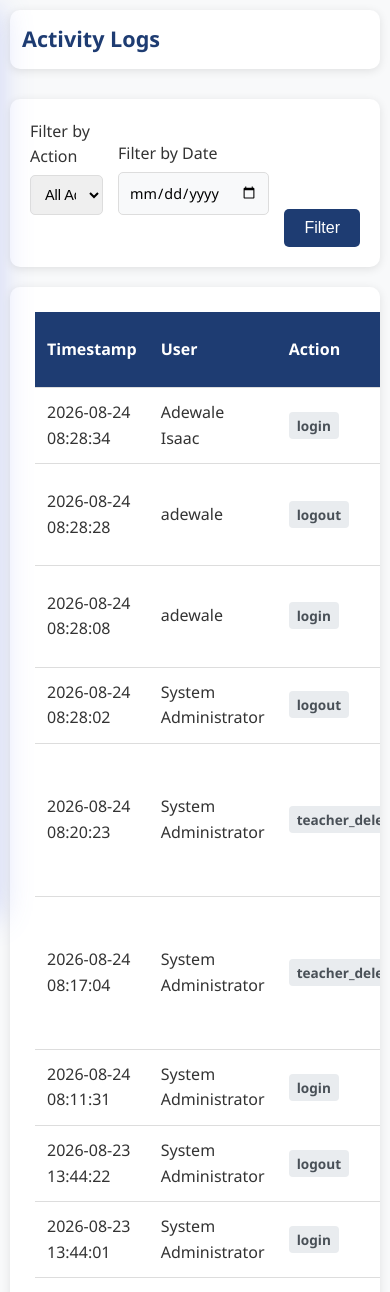
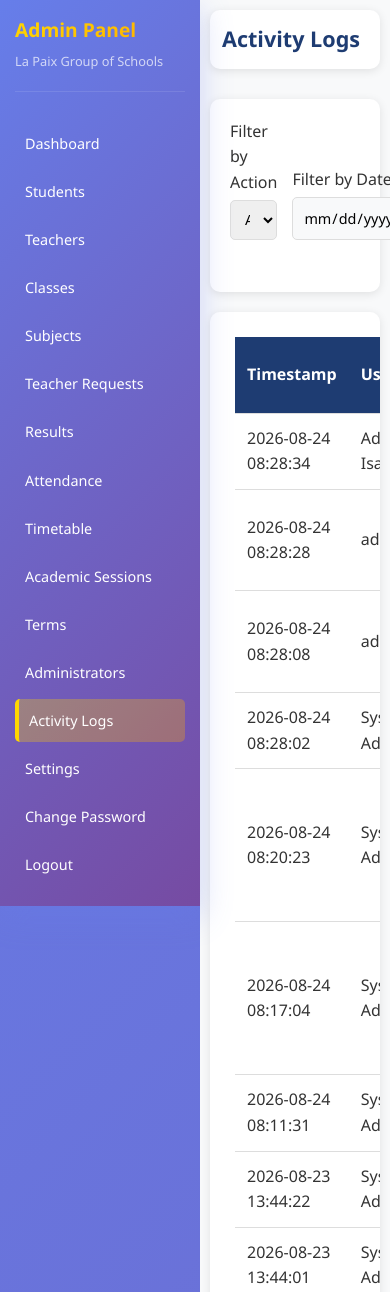
Before and after one commit to adearch374/isaac, a Flask app: page /admin/activity-logs in a window 390 px wide. Shown: the top 1292 px of the page. Run offline with Flask 3, Linux system fonts and the light colour scheme; a user stored in the database is signed in; data comes from the database, SQL or seed files in the repository.

Commit message:
Keep mobile sidebars accessible

```diff
--- a/LA PAIX GROUP OF SCHOOL/static/styles.css
+++ b/LA PAIX GROUP OF SCHOOL/static/styles.css
@@ -1112,6 +1112,19 @@ html, body {
     }
 }
 
+/* Pages without a dashboard toggle keep their navigation visible beside content. */
+@media (max-width: 768px) {
+    .dashboard-container:not(:has(.sidebar-toggle)) .sidebar {
+        width: 200px !important;
+        transform: translateX(0) !important;
+    }
+
+    .dashboard-container:not(:has(.sidebar-toggle)) .main-content {
+        margin-left: 200px !important;
+        width: calc(100% - 200px) !important;
+    }
+}
+
 /* Animations */
 @keyframes fadeInUp {
     from {
```
Also changed, not shown: static/styles.css (+13 -0 lines).
